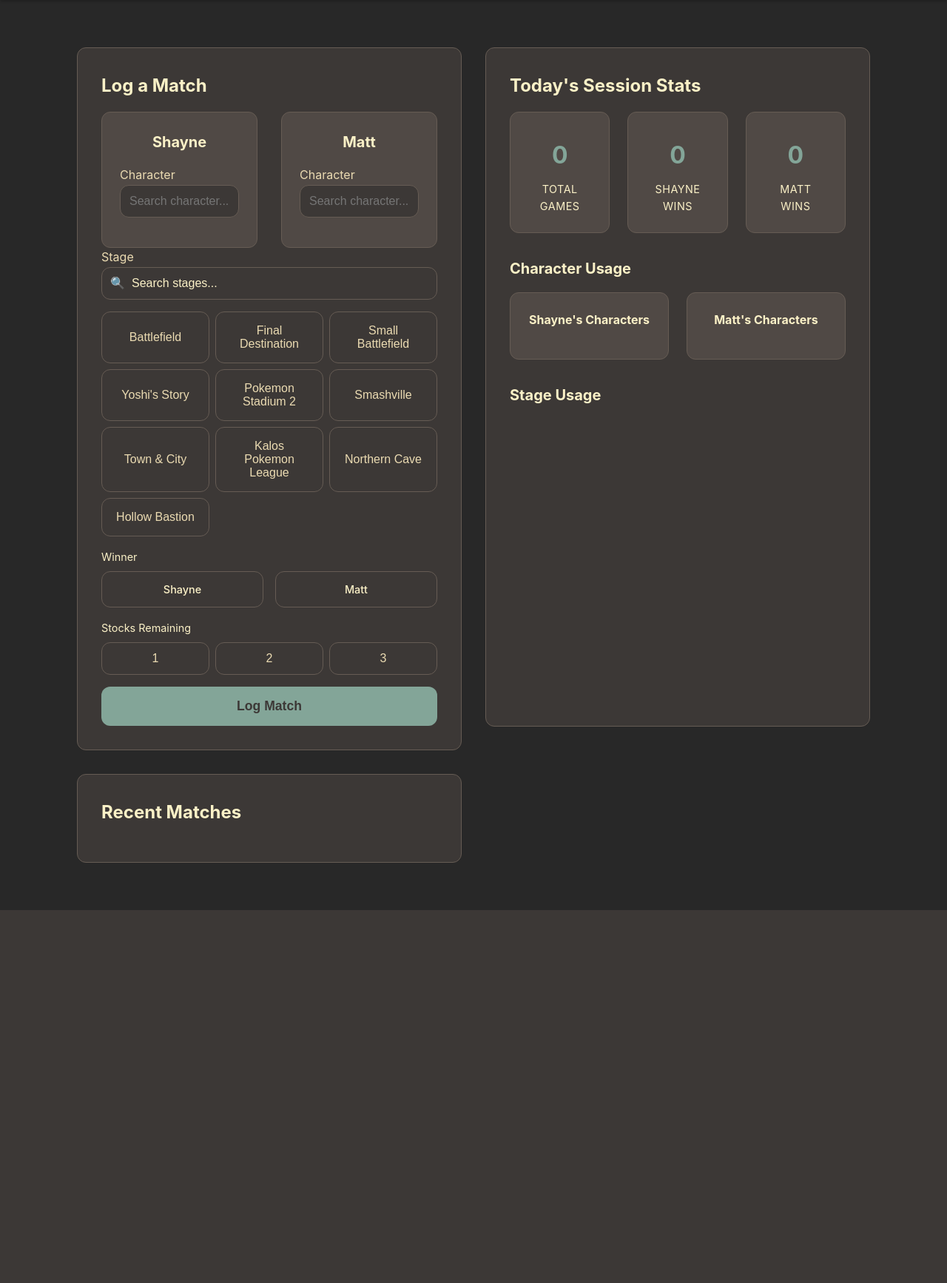
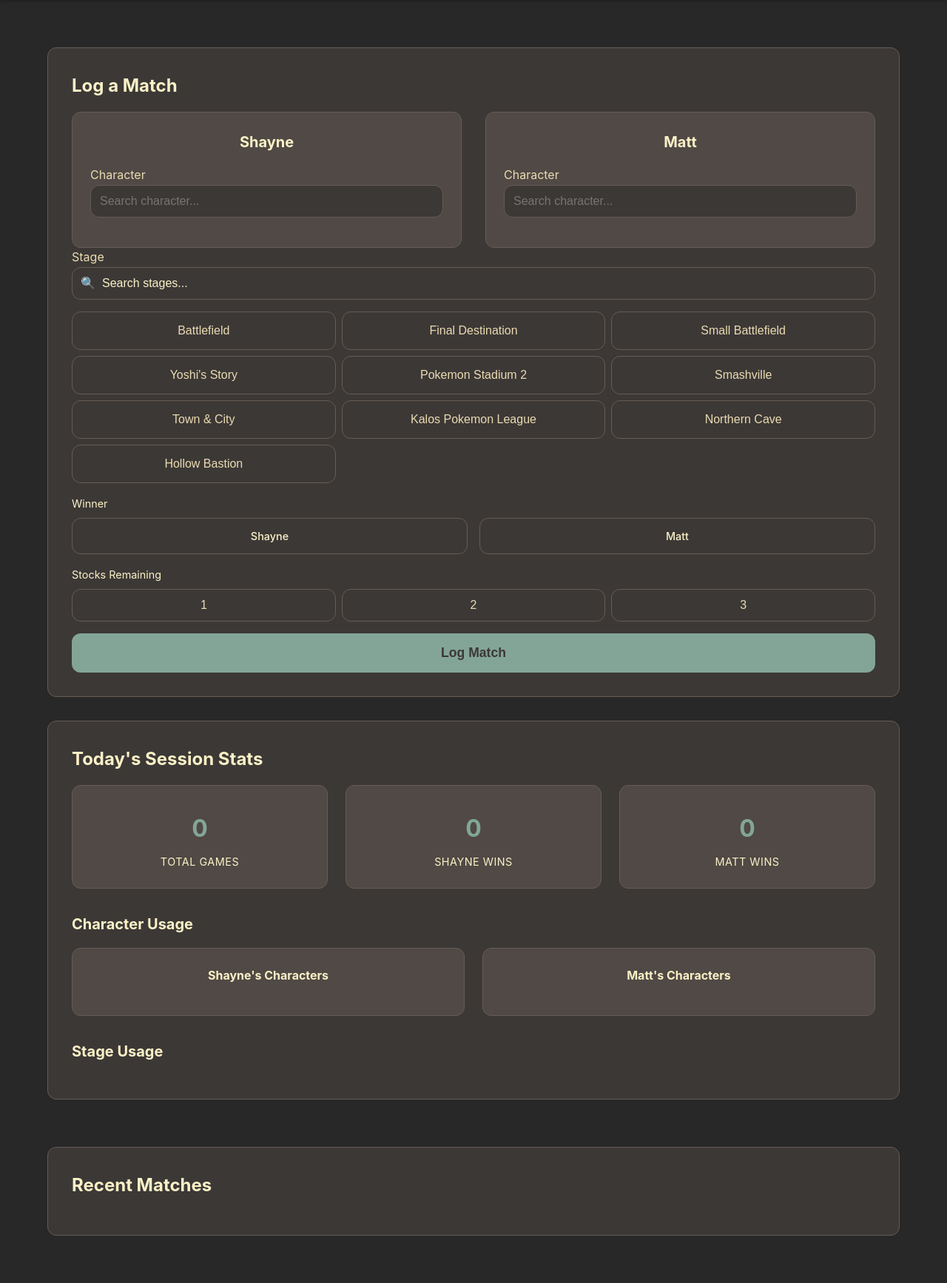
Before and after one commit to 0xHarrington/ssbu-match-logging, a Flask app: page / in a window 1280 px wide. Shown: the part 60-1794 px from the top of the page at 74% size. Before the commit the page ends 1290 px from the top, so only its background shows below. Run offline with Flask 3, Linux system fonts and the light colour scheme; data that the repository does not hold is empty.

Commit message:
style the logging page nicely

```diff
--- a/app.py
+++ b/app.py
@@ -524,7 +524,7 @@ def get_stats():
 def get_recent_games():
     """Return the most recent games."""
     try:
-        df = data_manager.get_recent_games(10)
+        df = data_manager.get_recent_games(5)
         # Replace NaN values with None before converting to dict
         df = df.fillna("")
         games = df.to_dict("records")
--- a/templates/base.html
+++ b/templates/base.html
@@ -100,7 +100,7 @@
         main {
             flex: 1;
             padding: var(--content-padding);
-            max-width: 1200px;
+            max-width: 1920px;
             margin: 0 auto;
             width: 100%;
         }
--- a/templates/index.html
+++ b/templates/index.html
@@ -6,11 +6,12 @@
 <style>
     .match-logger {
         display: grid;
-        grid-template-columns: 1fr 1fr;
+        grid-template-columns: repeat(3, 1fr);
         gap: 2rem;
-        max-width: 1400px;
+        max-width: 1920px;
         margin: 0 auto;
         padding: 2rem;
+        box-sizing: border-box;
     }
 
     .session-stats {
@@ -100,11 +101,15 @@
         font-weight: bold;
     }
 
-    .match-form {
+    .match-form,
+    .session-stats,
+    .recent-matches {
         background-color: var(--bg1);
         border-radius: var(--card-radius);
         padding: 2rem;
         border: 1px solid var(--bg-light);
+        height: fit-content;
+        width: 100%;
     }
 
     .form-grid {
@@ -268,13 +273,6 @@
         background-color: var(--blue-dark);
     }
 
-    .recent-matches {
-        background-color: var(--bg1);
-        border-radius: var(--card-radius);
-        padding: 2rem;
-        border: 1px solid var(--bg-light);
-    }
-
     .matches-list {
         display: flex;
         flex-direction: column;
@@ -284,21 +282,27 @@
     .match-item {
         background-color: var(--bg2);
         border-radius: var(--card-radius);
-        padding: 1.5rem;
+        padding: 1rem;
         border: 1px solid var(--bg-light);
         display: grid;
         grid-template-columns: 1fr auto;
         gap: 1rem;
+        transition: all var(--transition-speed);
+    }
+
+    .match-item:hover {
+        border-color: var(--blue);
+        background-color: var(--bg1);
     }
 
     .match-info {
         display: flex;
         flex-direction: column;
-        gap: 0.5rem;
+        gap: 0.25rem;
     }
 
     .match-characters {
-        font-size: 1.2rem;
+        font-size: 1.1rem;
         font-weight: bold;
     }
 
@@ -316,17 +320,19 @@
         color: var(--bg1);
         border-radius: var(--card-radius);
         font-weight: bold;
+        font-size: 0.9rem;
     }
 
-    @media (max-width: 1024px) {
+    @media (max-width: 1600px) {
         .match-logger {
             grid-template-columns: 1fr;
+            gap: 2rem;
         }
-    }
 
-    @media (max-width: 768px) {
-        .form-grid {
-            grid-template-columns: 1fr;
+        .match-form,
+        .session-stats,
+        .recent-matches {
+            width: 100%;
         }
     }
 
```
